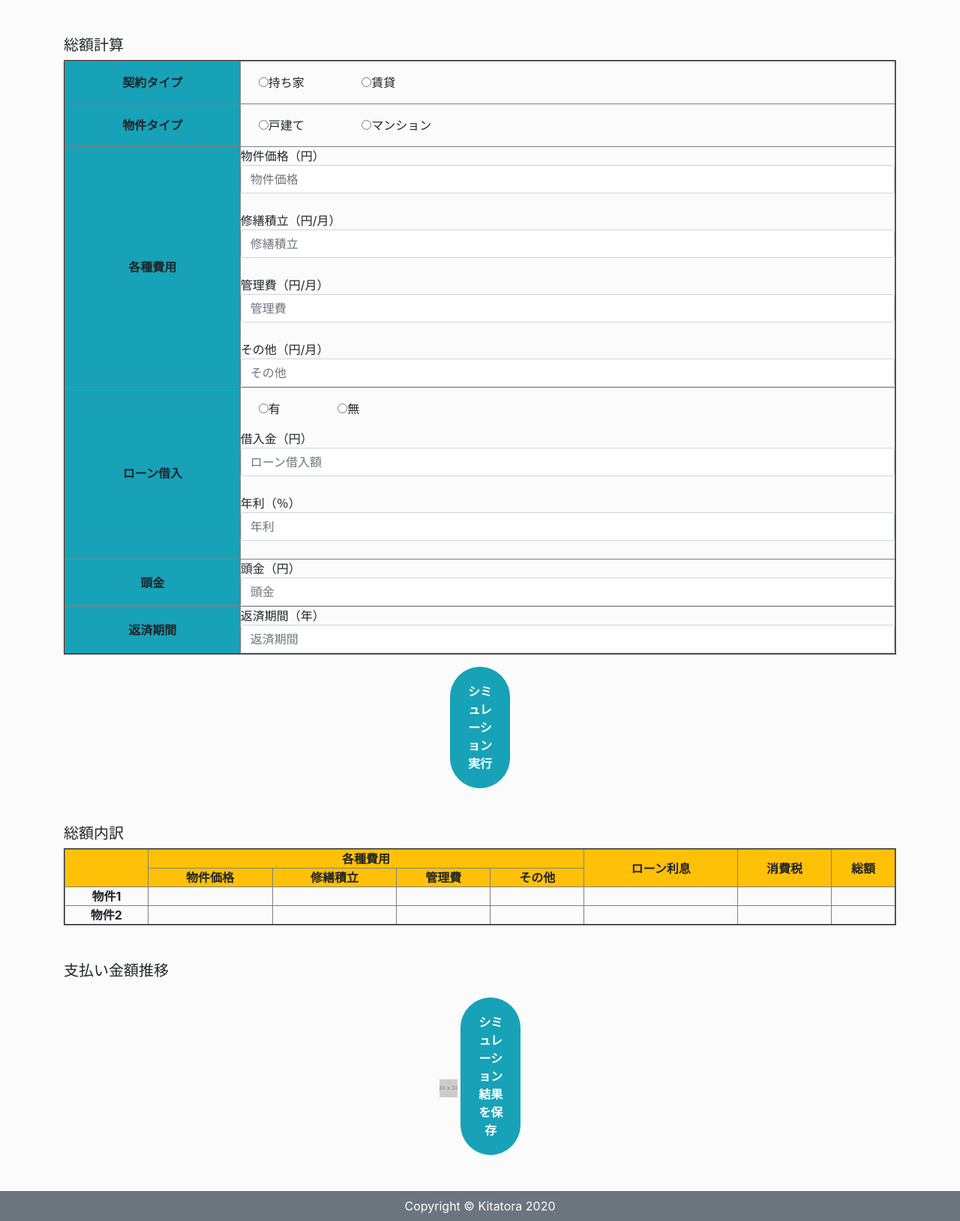
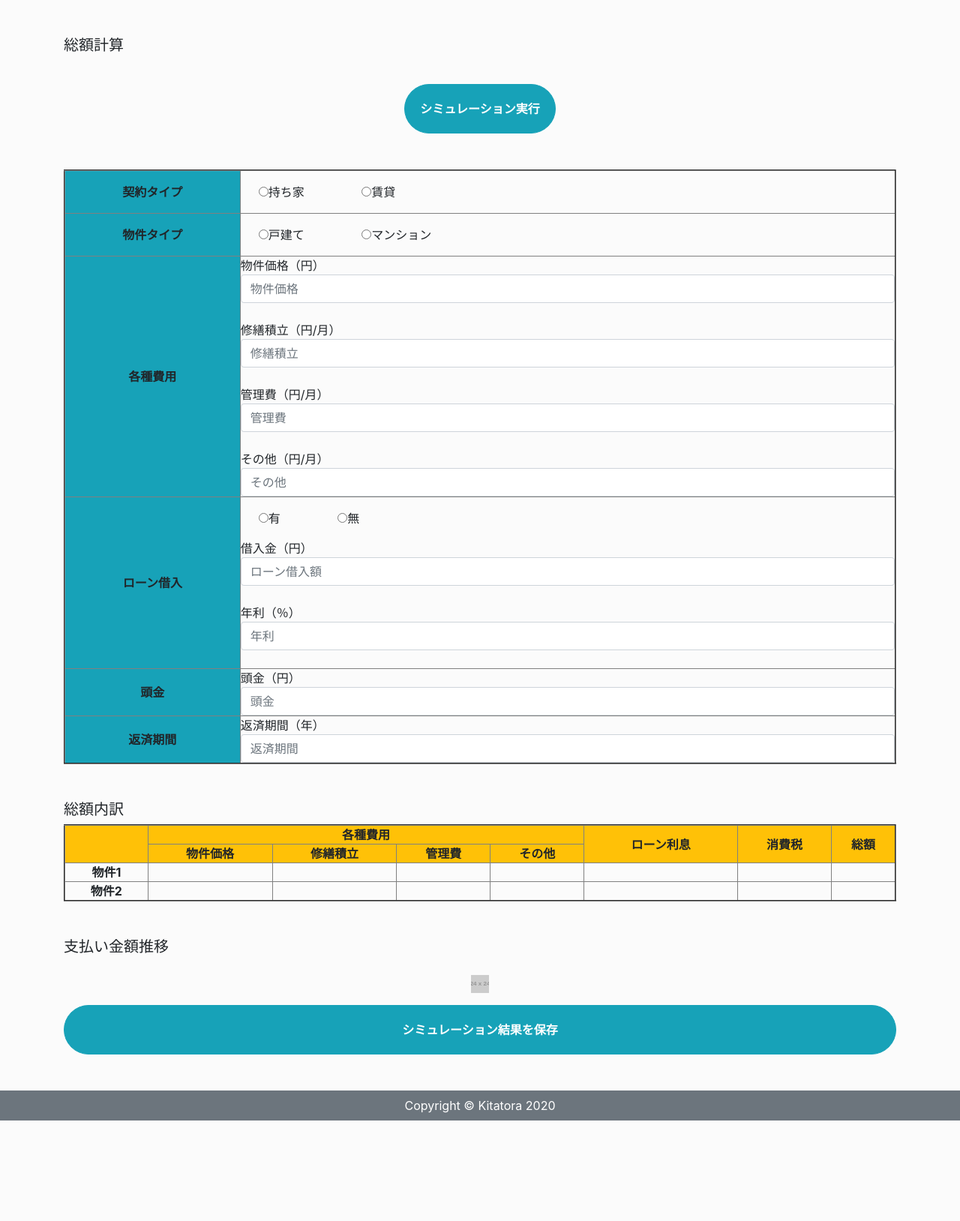
Before and after one commit to Kitatora/housing_costs_calculation, a Django app: page / in a window 1280 px wide. Shown: the part 56-1684 px from the top of the page at 75% size. After the commit the page ends 1550 px from the top, so only its background shows below. Run offline with Django 3.2, Linux system fonts and the light colour scheme; grey boxes labelled with a size stand in for pictures from a placeholder-image service; lists and menus that the app fills with data are empty; some libraries are stand-ins or nearby versions.

Commit message:
20200911

```diff
--- a/app/static/css/style.css
+++ b/app/static/css/style.css
@@ -30,7 +30,6 @@ main {
     font-size: 100%;
     border-radius: 5rem;
     font-weight: bold;
-    width: 5rem;
     padding: 20px;
 }
 
--- a/app/templates/app/calculation.html
+++ b/app/templates/app/calculation.html
@@ -11,22 +11,22 @@
             </div>
             <tr>
                 <th scope="row" class="bg-info text-center">契約タイプ</th>
-                <td class="radio">
+                <td class="radio formpost">
                     <label class="ml-4 mr-5 my-3"><input type="radio" name="contract">持ち家</label>
                     <label class="ml-4 mr-5 my-3"><input type="radio" name="contract">賃貸</label>
                 </td>
             </tr>
             <tr>
                 <th scope="row" class="bg-info text-center">物件タイプ</th>
-                <td class="radio">
+                <td class="radio formpost">
                     <label class="ml-4 mr-5 my-3"><input type="radio" name="housing">戸建て</label>
                     <label class="ml-4 mr-5 my-3"><input type="radio" name="housing">マンション</label>
                 </td>
             </tr>
             <tr>
                 <th scope="row" class="bg-info text-center">各種費用</th>
-                <td class="ml-4 mr-5 my-3">
-                    物件価格（円）　　{% render_field form.price class="form-control" placeholder="物件価格" %}<br>
+                <td class="data ml-4 mr-5 my-3 formpost">
+                    物件価格（円）　　{% render_field form.price class="form-control" placeholder="物件価格" min="100" %}<br>
                     修繕積立（円/月）{% render_field form.RRF class="form-control" placeholder="修繕積立" %}<br>
                     管理費（円/月）　{% render_field form.MMF class="form-control" placeholder="管理費" %}<br>
                     その他（円/月）　{% render_field form.OMF class="form-control" placeholder="その他" %}
@@ -34,7 +34,7 @@
             </tr>
             <tr>
                 <th scope="row" class="bg-info text-center">ローン借入</th>
-                <td class="radio">
+                <td class="radio formpost">
                     <label class="ml-4 mr-5 my-3"><input type="radio" name="loan">有</label>
                     <label class="ml-4 mr-5 my-3"><input type="radio" name="loan">無</label><br>
                     借入金（円）　{% render_field form.loan class="form-control" placeholder="ローン借入額" %}<br>
@@ -43,21 +43,21 @@
             </tr>
             <tr>
                 <th scope="row" class="bg-info text-center">頭金</th>
-                <td class="ml-4 mr-5 my-3">頭金（円）　　{% render_field form.down class="form-control" placeholder="頭金" %}</td>
+                <td class="ml-4 mr-5 my-3 formpost">頭金（円）　　{% render_field form.down class="form-control" placeholder="頭金" %}</td>
             </tr>
             <tr>
                 <th scope="row" class="bg-info text-center">返済期間</th>
-                <td class="ml-4 mr-5 my-3">返済期間（年）　{% render_field form.repayment class="form-control" placeholder="返済期間" %}</td>
+                <td class="ml-4 mr-5 my-3 formpost">返済期間（年）　{% render_field form.repayment class="form-control" placeholder="返済期間" %}</td>
             </tr>
         </tbody>
+            <div class="form-row text-center">
+                <div class="col-12 text-center mt-3">
+                    <button type="submit" class="btn btn-info mt-3 mb-5">シミュレーション実行</button>
+                </div>
+            </div>
     </form>
 </table>
 
-<div class="form-row text-center">
-    <div class="col-12 text-center mt-3">
-        <button type="button" class="btn btn-info">シミュレーション実行</button>
-    </div>
-</div>
 <div class="h5 mt-5">総額内訳</div>
 <table class="container text-center" border="2">
     <tbody>
@@ -77,12 +77,12 @@
         <tr class="mx-4 my-4">
             <th scope="row">物件1</th>
             <td class="mx-4 my-4">{{ price_info }}</td>
-            <td></td>
-            <td></td>
-            <td></td>
-            <td></td>
-            <td></td>
-            <td></td>
+            <td class="mx-4 my-4"></td>
+            <td class="mx-4 my-4"></td>
+            <td class="mx-4 my-4"></td>
+            <td class="mx-4 my-4"></td>
+            <td class="mx-4 my-4"></td>
+            <td class="mx-4 my-4"></td>
         </tr>
         <tr>
             <th scope="row">物件2</th>
@@ -99,9 +99,9 @@
 
 <div class="h5 mt-5">支払い金額推移</div>
 <div class="form-row text-center">
-    <div class="col-12 text-center">
+    <div class="col-12 text-center mt-3">
         <img src="http://placehold.jp/24/c1c1c1/993333/920x460.png" alt="">
-        <button type="button" class="btn btn-info mt-3 mb-5">シミュレーション結果を保存</button>
+        <button type="button" class="btn btn-info btn-block btn-lg mt-3 mb-5">シミュレーション結果を保存</button>
     </div>
 </div>
 
--- a/app/views.py
+++ b/app/views.py
@@ -1,4 +1,4 @@
-from django.shortcuts import render
+from django.shortcuts import render, redirect
 from django.views.generic import TemplateView
 from django.views import View
 from django.contrib.auth.mixins import LoginRequiredMixin
@@ -27,14 +27,14 @@ class TopView(View):
             m_loan = loan_info*12
 
         return render(request, 'app/calculation.html', {
-            'form': form, #これがないと入力フォームのデータが計算のたびに消える
-            'total_price' : price_info, #物件価格総額
-            'total_RRF' : RRF_info*(repayment_info*120), #修繕積立総額
-            'total_MMF' : MMF_info*(repayment_info*120), #管理費総額
-            'total_OMF' : OMF_info*(repayment_info*120), #その他総額
+            'form': form,
+            'total_price' : price_info,
+            'total_RRF' : RRF_info*(repayment_info*120),
+            'total_MMF' : MMF_info*(repayment_info*120),
+            'total_OMF' : OMF_info*(repayment_info*120),
             'total_interest' : (price_info*loan_info/12*(1+m_loan)**m_repayment/((1+m_loan)**m_repayment-1)*m_loan)-price_info, #ローン利息
-            'vat' : price_info*0.1, #消費税
-            'Miscellaneous' : price_info*0.001, #
+            'vat' : price_info*0.1,
+            'Miscellaneous' : price_info*0.001,
             'Miscellaneous_if_loan' : price_info*0.0025, #ローン みずほ銀行ローンサイト諸経費より
             'property_tax' : price_info*0.004*(repayment_info*120), #固定資産税
         })
```
Also changed, not shown: db.sqlite3.
